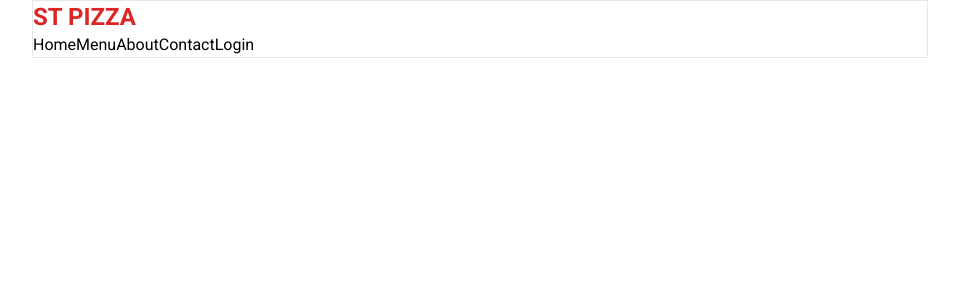
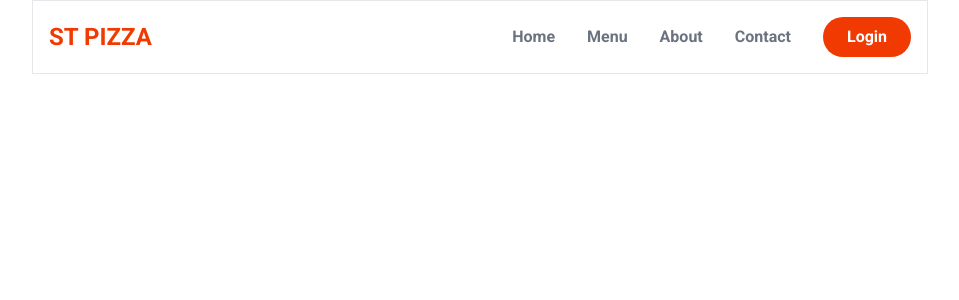
Before and after one commit to layanmoyura/Pizzeiro, a Next.js app: page / in a window 1280 px wide. Shown: the top 300 px of the page, without its empty margins (160-1119 px from the left). Built offline with nearby package versions, Linux system fonts and the light colour scheme.

Commit message:
header and navbar

```diff
--- a/src/app/layout.js
+++ b/src/app/layout.js
@@ -12,7 +12,7 @@
   return (
     <html lang="en">
       <body className={roboto.className}>
-        <main className="max-w-4xl mx-auto border">
+        <main className="max-w-4xl mx-auto border p-4">
           {children}
         </main>
       </body>
--- a/src/app/page.js
+++ b/src/app/page.js
@@ -4,19 +4,16 @@
 export default function Home() {
   return (
     <>
-      <header>
-        <Link className="text-red-600 font-semibold text-2xl" href="/">ST PIZZA</Link>
-        <nav>
-          <ul>
-            <Link href="">Home</Link>
-            <Link href="">Menu</Link>
-            <Link href="">About</Link>
-            <Link href="">Contact</Link>
-            <Link href="">Login</Link>
-
-
-
-          </ul>
+      <header className="flex items-center justify-between">
+        <Link className="text-primary font-semibold text-2xl" href="/">
+          ST PIZZA
+        </Link>
+        <nav className="flex items-center gap-8 text-gray-500 font-semibold">
+          <Link href="">Home</Link>
+          <Link href="">Menu</Link>
+          <Link href="">About</Link>
+          <Link href="">Contact</Link>
+          <Link href="" className="bg-primary text-white px-6 py-2 rounded-full">Login</Link>
         </nav>
       </header>
     </>
--- a/tailwind.config.js
+++ b/tailwind.config.js
@@ -7,10 +7,10 @@
   ],
   theme: {
     extend: {
-      backgroundImage: {
-        "gradient-radial": "radial-gradient(var(--tw-gradient-stops))",
-        "gradient-conic":
-          "conic-gradient(from 180deg at 50% 50%, var(--tw-gradient-stops))",
+      colors: {
+        primary: "#f13a01",
+        secondary: "#00ff00",
+        tertiary: "#0000ff",
       },
     },
   },
```
